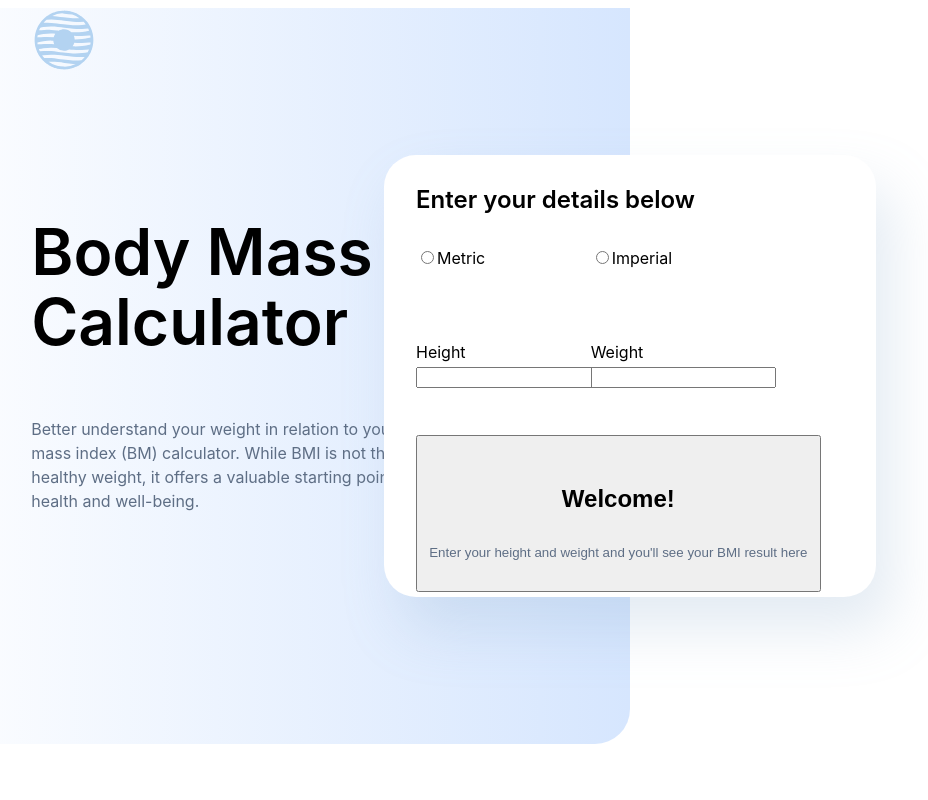
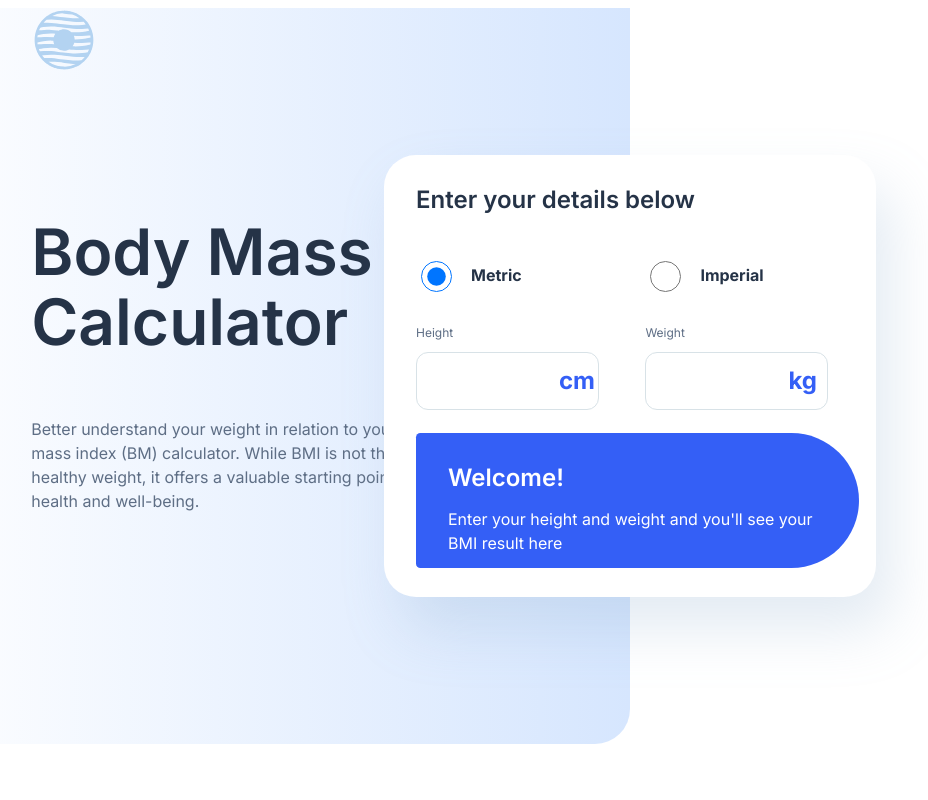
Before and after one commit to r-jeffery-wall/frontend-mentor-bmi-calculator, a React (Create React App) app in the folder bmi-calculator/: page / in a window 1280 px wide. Shown: the top 800 px of the page, without its empty margins (256-1184 px from the left). Built offline with nearby package versions, Linux system fonts and the light colour scheme.

Commit message:
Added BMI Calculator styling

```diff
--- a/bmi-calculator/public/index.html
+++ b/bmi-calculator/public/index.html
@@ -5,6 +5,12 @@
     <link rel="icon" href="%PUBLIC_URL%/favicon.ico" />
     <meta name="viewport" content="width=device-width, initial-scale=1" />
     <meta name="theme-color" content="#000000" />
+    <link rel="preconnect" href="https://fonts.googleapis.com" />
+    <link rel="preconnect" href="https://fonts.gstatic.com" crossorigin />
+    <link
+      href="https://fonts.googleapis.com/css2?family=Inter:wght@100..900&display=swap"
+      rel="stylesheet"
+    />
     <meta
       name="description"
       content="Web site created using create-react-app"
--- a/bmi-calculator/src/components/BMI_Calculator.js
+++ b/bmi-calculator/src/components/BMI_Calculator.js
@@ -3,28 +3,34 @@ export const BMI_Calculator = () => {
     <div className="bmi-calculator">
       <h3>Enter your details below</h3>
       <form>
-          <div id="radio-metric">
-            <input type="radio" id="metric" />
+        <div id="radio-metric" className="input-group-radio">
+          <input type="radio" id="metric" checked />
           <label for="metric">Metric</label>
         </div>
-          <div id="radio-imperial">
+        <div id="radio-imperial" className="input-group-radio">
           <input type="radio" id="imperial" />
           <label for="imperial">Imperial</label>
         </div>
-          <div id="input-height">
+        <div id="input-height" className="input-group-number">
           <label for="height">Height</label>
+          <div className="input-unit">
             <input type="number" id="height" />
+            <p className="unit">cm</p>
           </div>
-          <div id="input-weight">
+        </div>
+        <div id="input-weight" className="input-group-number">
           <label for="weight">Weight</label>
+          <div className="input-unit">
           <input type="number" id="weight" />
+          <p className="unit">kg</p>
           </div>
-        <button type="submit">
+        </div>
+        <div id="calculator-results">
           <h3>Welcome!</h3>
           <p>
             Enter your height and weight and you'll see your BMI result here
           </p>
-        </button>
+        </div>
       </form>
     </div>
   );
--- a/bmi-calculator/src/index.css
+++ b/bmi-calculator/src/index.css
@@ -4,6 +4,7 @@
   display: grid;
   grid-template-columns: repeat(12, 1fr);
   font-family: "Inter", sans-serif;
+  color: #253347;
   font-size: 16px;
   line-height: 150%;
   column-gap: 32px;
@@ -45,6 +46,11 @@ p {
   justify-content: center;
 }
 
+input[type=radio] {
+  width: 31px;
+  height: 31px;
+}
+
 /* Header */
 header {
   grid-column: 1/span 12;
@@ -83,27 +89,77 @@ header .copy-container {
 }
 .bmi-calculator form {
   margin: 2rem;
-  width: 100%;
-  height: 100%;
+  width: 90%;
+  height: 90%;
   display: grid;
   grid-template-columns: repeat(6, 1fr);
   grid-template-rows: repeat(5, 1fr);
-  gap: 32px;
+  gap: 1rem;
+}
+.bmi-calculator .input-group-radio {
+  display: flex;
+  align-items: center;
+  font-weight: bold;
+}
+.bmi-calculator .input-group-radio label {
+  margin-left: 1rem;
+}
+.bmi-calculator .input-group-number {
+  font-size: 0.75rem;
+  color: #5e6e85;
+  display: flex;
+  flex-direction: column;
+  text-align: left;
+}
+.bmi-calculator .input-group-number input {
+  border: 1px solid #d8e2e7;
+  border-radius: 12px;
+  height: 75%;
+}
+.bmi-calculator .input-unit {
+  display: flex;
+  align-items: center;
+}
+.bmi-calculator .unit {
+  color: #345ff6;
+  font-size: 1.5rem;
+  font-weight: bold;
+  position: relative;
+  left: -40px;
 }
 .bmi-calculator #radio-metric {
-  grid-area: 1/1/span 1/span 2;
+  grid-area: 1/1/span 1/span 3;
 }
 .bmi-calculator #radio-imperial {
-  grid-area: 1/3/span 1/span 2;
+  grid-area: 1/4/span 1/span 3;
 }
 .bmi-calculator #input-height {
-  grid-area: 2/1/span 1/span 2;
+  grid-area: 2/1/span 1/span 3;
+  margin-right: 1.5rem;
 }
 .bmi-calculator #input-weight {
-  grid-area: 2/3/span 1/span 2;
+  grid-area: 2/4/span 1/span 3;
 }
-.bmi-calculator button {
-  grid-area: 3/1/span 2/span 5;
+.bmi-calculator #calculator-results {
+  grid-area: 3/1/span 2/span 6;
+  border: none;
+  background-color: #345ff6;
+  color: white;
+  text-align: left;
+  border-top-left-radius: 64px;
+  border-bottom-left-radius: 64px;
+  border-top-right-radius: 999px;
+  border-bottom-right-radius: 999px;
+  padding: 2rem;
+}
+.bmi-calculator #calculator-results p {
+  color: white;
+}
+.bmi-calculator #calculator-results h3 {
+  margin: 0;
+}
+.bmi-calculator .input {
+  border: 1px solid #d8e2e7;
 }
 
 /* What Your Results Mean */
--- a/bmi-calculator/src/style.scss
+++ b/bmi-calculator/src/style.scss
@@ -10,6 +10,7 @@ $bordercolour: #d8e2e7;
   display: grid;
   grid-template-columns: repeat(12, 1fr);
   font-family: $font-stack;
+  color: $gunmetal;
   font-size: 16px;
   line-height: 150%;
   column-gap: 32px;
@@ -51,6 +52,12 @@ p {
   justify-content: center;
 }
 
+input[type="radio"] {
+  width: 31px;
+  height: 31px;
+}
+
+
 /* Header */
 header {
   grid-column: 1 / span 12;
@@ -88,29 +95,78 @@ header {
   }
   form {
     margin: 2rem;
-    width: 100%;
-    height: 100%;
+    width: 90%;
+    height: 90%;
     display: grid;
     grid-template-columns: repeat(6, 1fr);
     grid-template-rows: repeat(5, 1fr);
-    gap: 32px;
+    gap: 1rem;
+  }
+  .input-group-radio {
+    display: flex;
+    align-items: center;
+    font-weight: bold;
+    label {
+      margin-left: 1rem;
+    }
+  }
+  .input-group-number {
+    font-size: .75rem;
+    color: $darkElectricBlue;
+    display: flex;
+    flex-direction: column;
+    text-align: left;
+    input {
+      border: 1px solid $bordercolour;
+      border-radius: 12px;
+      height: 75%;
+    }
+  }
+  .input-unit {
+    display: flex;
+    align-items: center;
+  }
+  .unit {
+    color: $blue;
+    font-size: 1.5rem;
+    font-weight: bold;
+    position: relative;
+    left: -40px;
   }
   #radio-metric {
-    grid-area: 1 / 1 / span 1 / span 2;
+    grid-area: 1 / 1 / span 1 / span 3;
   }
   #radio-imperial {
-    grid-area: 1 / 3 / span 1 / span 2;
+    grid-area: 1 / 4 / span 1 / span 3
   }
   #input-height {
-    grid-area: 2 / 1 / span 1 / span 2;
+    grid-area: 2 / 1 / span 1 / span 3;
+    margin-right: 1.5rem;
   }
   #input-weight {
-    grid-area: 2 / 3 / span 1 / span 2;
+    grid-area: 2 / 4 / span 1 / span 3;
   }
-  button {
-    grid-area: 3 / 1 / span 2 / span 5;
+  #calculator-results {
+    grid-area: 3 / 1 / span 2 / span 6;
+    border: none;
+    background-color: $blue;
+    color: white;
+    text-align: left;
+    border-top-left-radius:64px;
+    border-bottom-left-radius: 64px;
+    border-top-right-radius: 999px;
+    border-bottom-right-radius: 999px;
+    padding: 2rem;
+    p {
+      color: white;
+    }
+    h3 {
+      margin: 0;
+    }
   }
-
+  .input {
+    border: 1px solid $bordercolour;
+  }
 }
 
 /* What Your Results Mean */
```
Also changed, not shown: 1 other file (tests, documents, lock files or other folders). Lines whose indentation alone changed are shown as unchanged.
